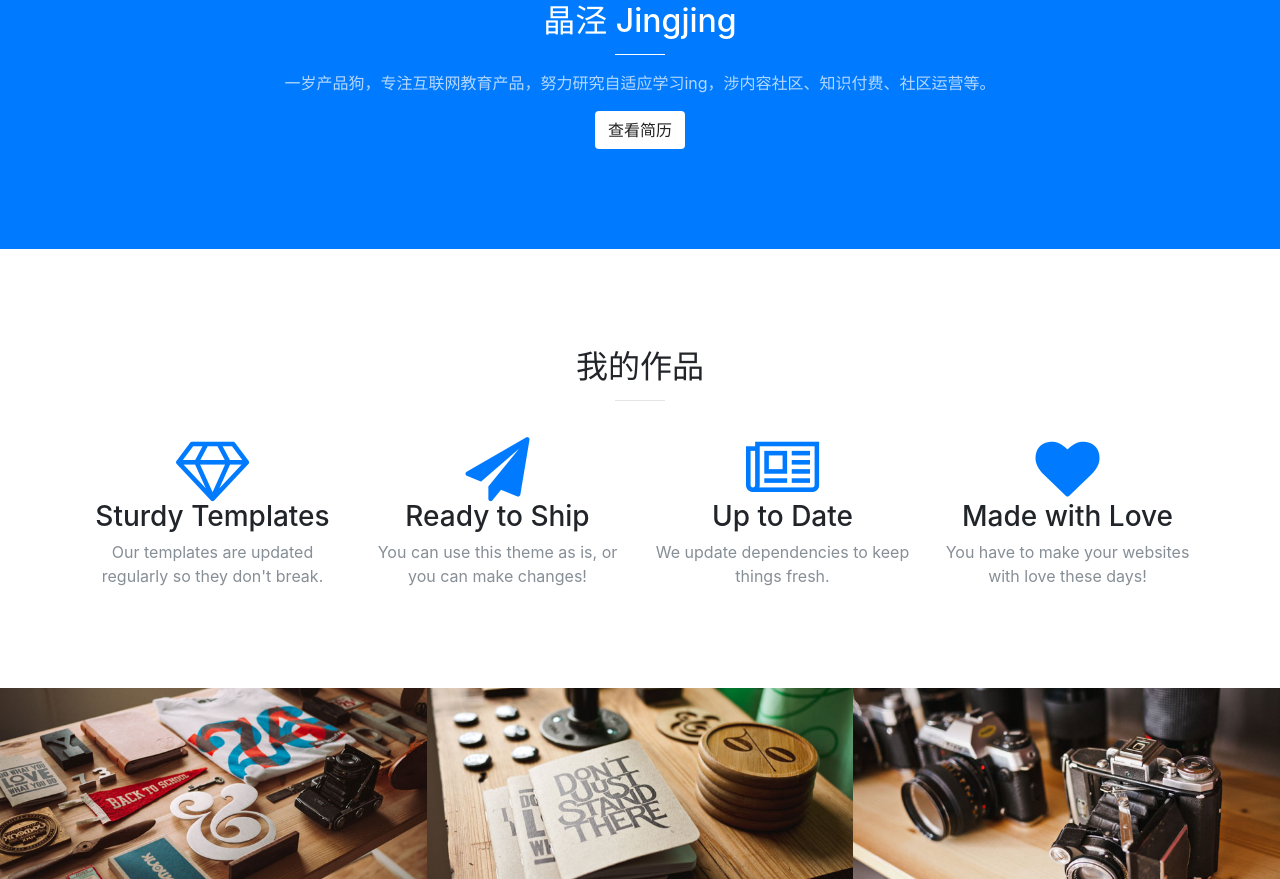
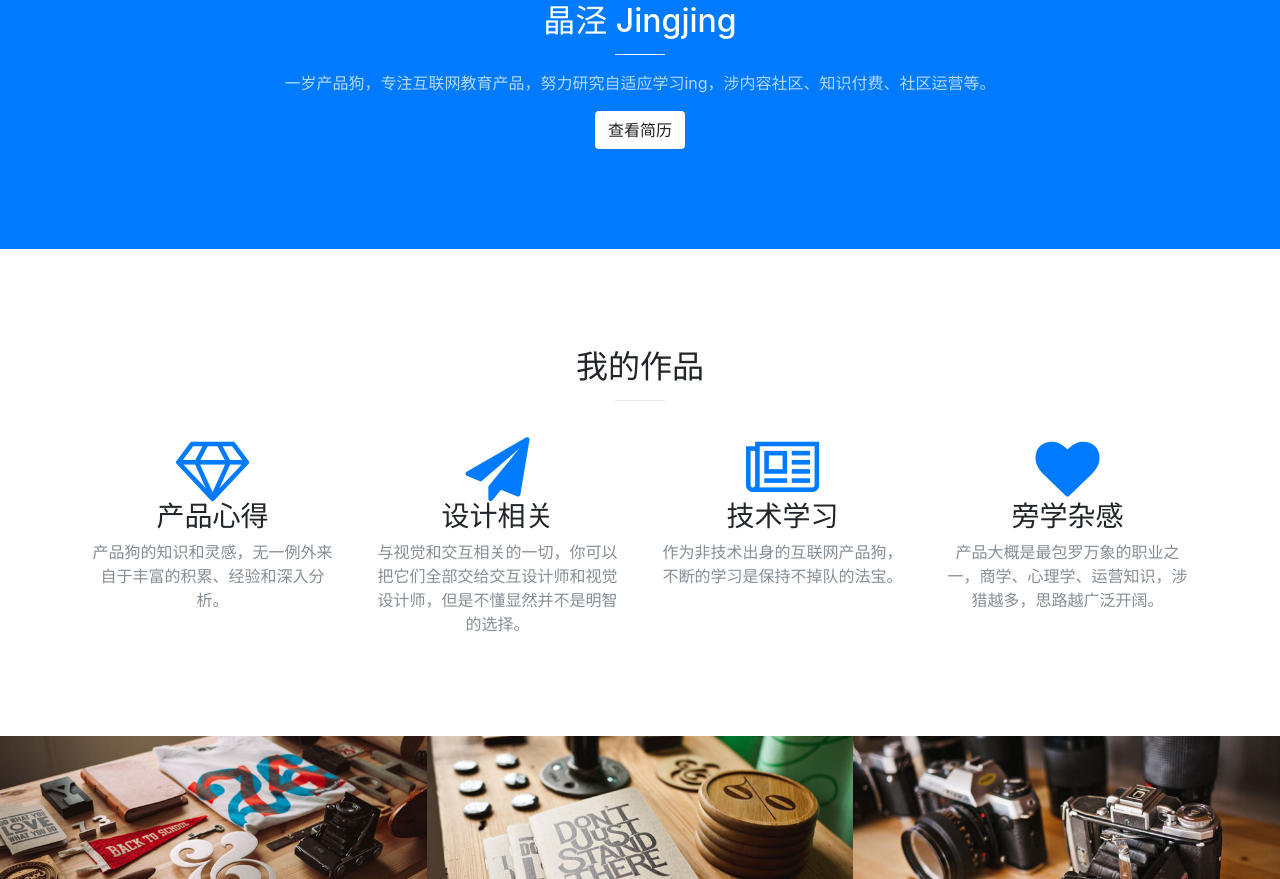
Before and after one commit to niujingjing/love_between_cat_and_dog, a website with bundled scripts: page index.html in a window 1280 px wide. Shown: the part 897-1776 px from the top of the page. Built offline with nearby package versions, Linux system fonts and the light colour scheme.

Commit message:
我的作品部分的完善
我的作品部分的完善

```diff
--- a/index.html
+++ b/index.html
@@ -57,7 +57,7 @@
     <header class="masthead">
       <div class="header-content">
         <div class="header-content-inner">
-          <h1 id="homeHeading">汪与喵的爱情-一个产品狗的自留地</h1>
+          <h1 id="homeHeading">汪与喵的爱情<br>一个产品狗的自留地</h1>
           <hr>
           <p>And God said, let there be a PM: and there was a PM.
 </p>
@@ -93,29 +93,29 @@
           <div class="col-lg-3 col-md-6 text-center">
             <div class="service-box">
               <i class="fa fa-4x fa-diamond text-primary sr-icons"></i>
-              <h3>Sturdy Templates</h3>
-              <p class="text-muted">Our templates are updated regularly so they don't break.</p>
+              <h3>产品心得</h3>
+              <p class="text-muted">产品狗的知识和灵感，无一例外来自于丰富的积累、经验和深入分析。</p>
             </div>
           </div>
           <div class="col-lg-3 col-md-6 text-center">
             <div class="service-box">
               <i class="fa fa-4x fa-paper-plane text-primary sr-icons"></i>
-              <h3>Ready to Ship</h3>
-              <p class="text-muted">You can use this theme as is, or you can make changes!</p>
+              <h3>设计相关</h3>
+              <p class="text-muted">与视觉和交互相关的一切，你可以把它们全部交给交互设计师和视觉设计师，但是不懂显然并不是明智的选择。</p>
             </div>
           </div>
           <div class="col-lg-3 col-md-6 text-center">
             <div class="service-box">
               <i class="fa fa-4x fa-newspaper-o text-primary sr-icons"></i>
-              <h3>Up to Date</h3>
-              <p class="text-muted">We update dependencies to keep things fresh.</p>
+              <h3>技术学习</h3>
+              <p class="text-muted">作为非技术出身的互联网产品狗，不断的学习是保持不掉队的法宝。</p>
             </div>
           </div>
           <div class="col-lg-3 col-md-6 text-center">
             <div class="service-box">
               <i class="fa fa-4x fa-heart text-primary sr-icons"></i>
-              <h3>Made with Love</h3>
-              <p class="text-muted">You have to make your websites with love these days!</p>
+              <h3>旁学杂感</h3>
+              <p class="text-muted">产品大概是最包罗万象的职业之一，商学、心理学、运营知识，涉猎越多，思路越广泛开阔。</p>
             </div>
           </div>
         </div>
```
